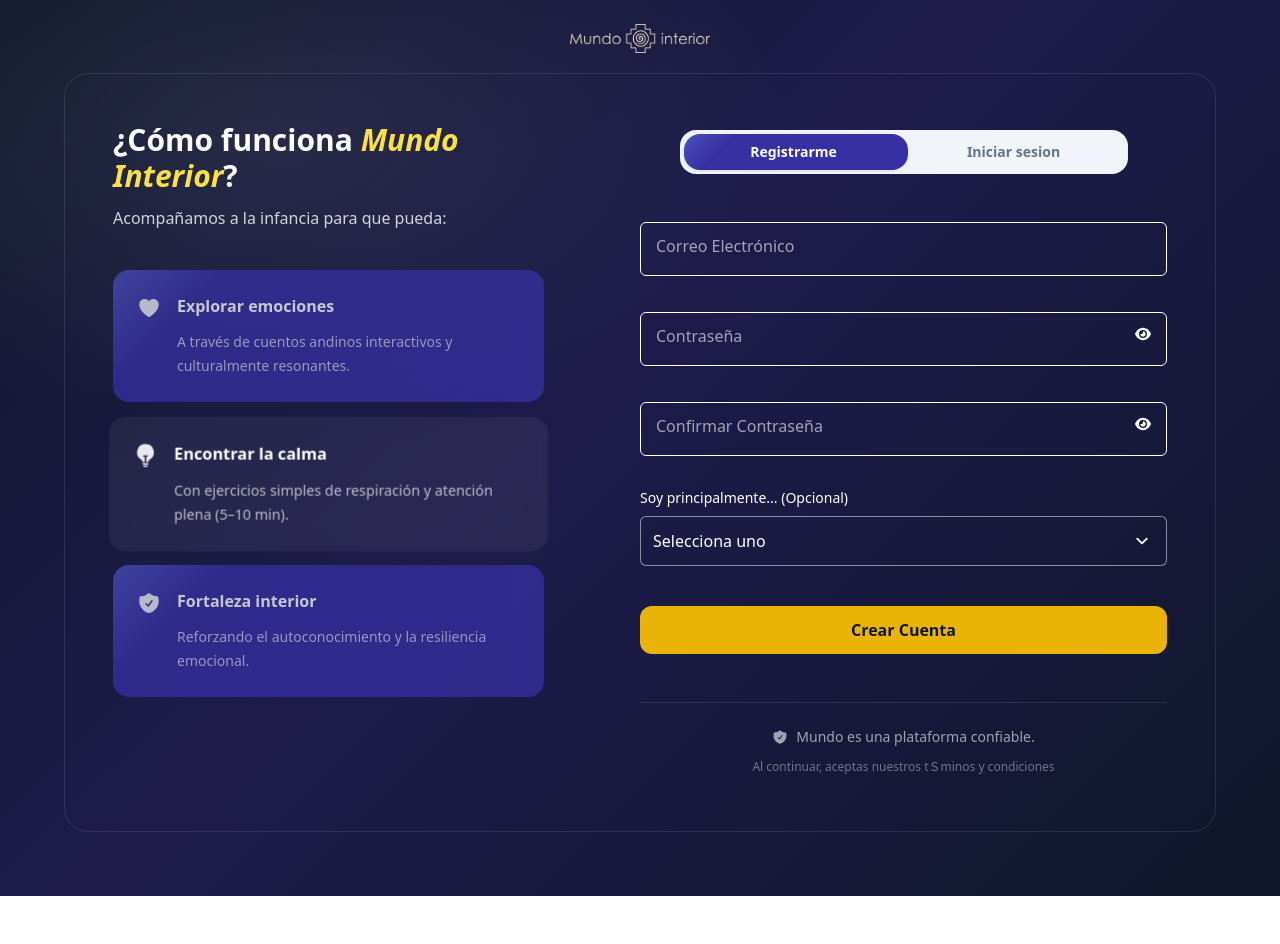
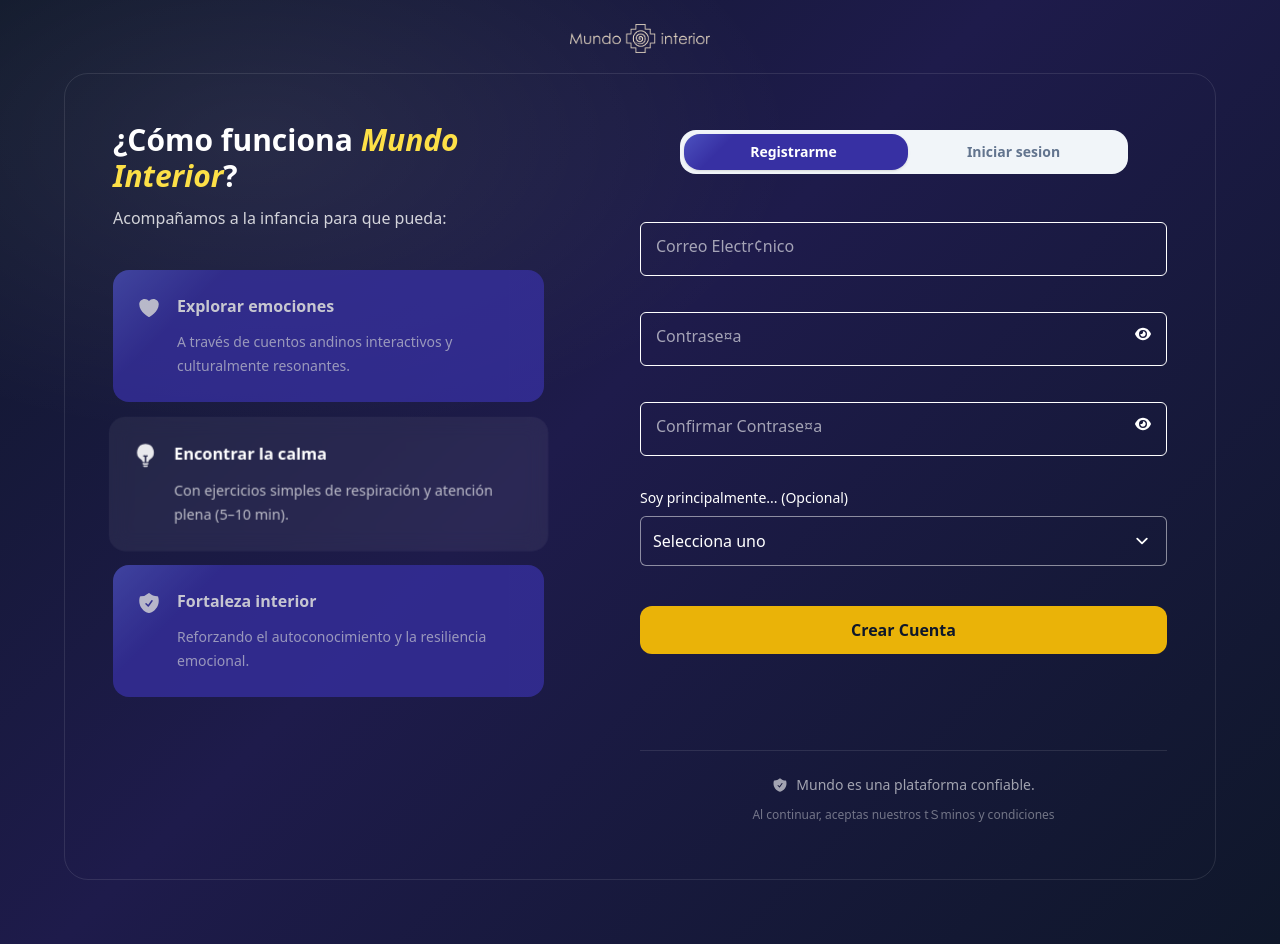
Before and after one commit to and27/mundo, a Next.js app: page /register in a window 1280 px wide. Before the commit the page ends 896 px from the top, so only its background shows below. Built offline with nearby package versions, Linux system fonts and the light colour scheme.

Commit message:
feat(auth): harden passwords and fix mobile auth layout

```diff
--- a/src/app/api/register/route.ts
+++ b/src/app/api/register/route.ts
@@ -1,6 +1,18 @@
 import { createFacilitatorProfile } from "@/lib/supabaseDB";
 import { supabase } from "../../../lib/supabaseServer";
 import { NextRequest, NextResponse } from "next/server";
+
+const passwordMinLength = 8;
+
+const getPasswordError = (password: string) => {
+  if (password.length < passwordMinLength) {
+    return "La contrasena debe tener al menos 8 caracteres.";
+  }
+  if (!/[A-Za-z]/.test(password) || !/\d/.test(password)) {
+    return "La contrasena debe incluir letras y numeros.";
+  }
+  return "";
+};
 
 export async function POST(req: NextRequest) {
   const body = await req.json();
@@ -11,6 +23,11 @@ export async function POST(req: NextRequest) {
       { error: "Email and password are required" },
       { status: 400 }
     );
+  }
+
+  const passwordError = getPasswordError(password);
+  if (passwordError) {
+    return NextResponse.json({ error: passwordError }, { status: 400 });
   }
 
   const allowedRoles: string[] = ["parent", "educator"];
@@ -32,9 +49,9 @@ export async function POST(req: NextRequest) {
       if (authError.message.includes("already registered")) {
         errorMessage = "Este correo electrónico ya está registrado.";
       } else if (
-        authError.message.includes("Password should be at least 6 characters")
+        authError.message.includes("Password should be at least")
       ) {
-        errorMessage = "La contraseña debe tener al menos 6 caracteres.";
+        errorMessage = "La contrasena debe tener al menos 8 caracteres y contener letras y numeros.";
       } else {
         errorMessage = authError.message;
       }
--- a/src/app/register/page.tsx
+++ b/src/app/register/page.tsx
@@ -72,7 +72,7 @@ function AuthPageContent() {
   };
 
   return (
-    <main className="mi-canvas-auth min-h-screen flex items-center justify-center px-4 py-16">
+    <main className="mi-canvas-auth min-h-screen flex items-start md:items-center justify-center px-4 py-16">
       <motion.div
         variants={containerVariants}
         initial="hidden"
@@ -121,7 +121,7 @@ function AuthPageContent() {
                 )}
               </header>
 
-              <div className="flex-1">
+              <div className="flex-1 min-h-[420px] md:min-h-[480px]">
                 <AnimatePresence mode="sync">
                   <motion.div
                     key={activeTab}
--- a/src/components/auth/LoginForm.tsx
+++ b/src/components/auth/LoginForm.tsx
@@ -77,10 +77,17 @@ const LoginForm: React.FC = () => {
       <InputWithLabel
         label="Correo Electrónico"
         name="email"
-        type="text"
+        type="email"
         value={loginData.email}
         handleChange={handleChange}
         error={errors.email}
+        inputProps={{
+          autoComplete: "email",
+          autoCapitalize: "none",
+          autoCorrect: "off",
+          inputMode: "email",
+          spellCheck: false,
+        }}
       />
       <InputWithLabel
         label="Contraseña"
@@ -89,6 +96,11 @@ const LoginForm: React.FC = () => {
         value={loginData.password}
         handleChange={handleChange}
         error={errors.password}
+        inputProps={{
+          autoComplete: "current-password",
+          autoCapitalize: "none",
+          autoCorrect: "off",
+        }}
       />
       <Button
         type="submit"
--- a/src/components/auth/RegisterForm.tsx
+++ b/src/components/auth/RegisterForm.tsx
@@ -24,6 +24,18 @@ interface RegistrationErrors {
 interface RegisterFormProps {
   onSuccess?: () => void;
 }
+
+const passwordMinLength = 8;
+
+const getPasswordError = (password: string) => {
+  if (password.length < passwordMinLength) {
+    return "La contrase¤a debe tener al menos 8 caracteres.";
+  }
+  if (!/[A-Za-z]/.test(password) || !/\d/.test(password)) {
+    return "La contrase¤a debe incluir letras y numeros.";
+  }
+  return "";
+};
 
 const RegisterForm: React.FC<RegisterFormProps> = ({ onSuccess }) => {
   const [registrationData, setRegistrationData] = useState<RegistrationData>({
@@ -56,12 +68,17 @@ const RegisterForm: React.FC<RegisterFormProps> = ({ onSuccess }) => {
       newErrors.email = "Formato de correo electrónico invÿlido.";
     }
     if (!password) {
-      newErrors.password = "La contraseña es obligatoria.";
-    } else if (password.length < 6) {
-      newErrors.password = "La contraseña debe tener al menos 6 caracteres.";
+      newErrors.password = "La contrase¤a es obligatoria.";
+    } else {
+      const passwordError = getPasswordError(password);
+      if (passwordError) {
+        newErrors.password = passwordError;
+      }
     }
-    if (password !== confirmPassword) {
-      newErrors.confirmPassword = "Las contraseñas no coinciden.";
+    if (!confirmPassword) {
+      newErrors.confirmPassword = "Confirma tu contrase¤a.";
+    } else if (password !== confirmPassword) {
+      newErrors.confirmPassword = "Las contrase¤as no coinciden.";
     }
 
     if (Object.keys(newErrors).length > 0) {
@@ -91,28 +108,47 @@ const RegisterForm: React.FC<RegisterFormProps> = ({ onSuccess }) => {
   return (
     <form onSubmit={handleSubmit} className="flex flex-col gap-5">
       <InputWithLabel
-        label="Correo Electrónico"
+        label="Correo Electr¢nico"
         name="email"
         type="email"
         value={registrationData.email}
         handleChange={handleChange}
         error={errors.email}
+        inputProps={{
+          autoComplete: "email",
+          autoCapitalize: "none",
+          autoCorrect: "off",
+          inputMode: "email",
+          spellCheck: false,
+        }}
       />
       <InputWithLabel
-        label="Contraseña"
+        label="Contrase¤a"
         name="password"
         type="password"
         value={registrationData.password}
         handleChange={handleChange}
         error={errors.password}
+        inputProps={{
+          autoComplete: "new-password",
+          autoCapitalize: "none",
+          autoCorrect: "off",
+          minLength: passwordMinLength,
+        }}
       />
       <InputWithLabel
-        label="Confirmar Contraseña"
+        label="Confirmar Contrase¤a"
         name="confirmPassword"
         type="password"
         value={registrationData.confirmPassword}
         handleChange={handleChange}
         error={errors.confirmPassword}
+        inputProps={{
+          autoComplete: "new-password",
+          autoCapitalize: "none",
+          autoCorrect: "off",
+          minLength: passwordMinLength,
+        }}
       />
       <div className="-mt-1">
         <label htmlFor="role" className="block text-white text-sm mb-2">
--- a/src/components/ui/InputWithLabel.tsx
+++ b/src/components/ui/InputWithLabel.tsx
@@ -1,5 +1,6 @@
 import { FaEye } from "react-icons/fa6";
 import { useState } from "react";
+import type { InputHTMLAttributes } from "react";
 
 interface InputLabelProps {
   type?: string;
@@ -9,6 +10,10 @@ interface InputLabelProps {
   className?: string;
   handleChange: (e: React.ChangeEvent<HTMLInputElement>) => void;
   error?: string;
+  inputProps?: Omit<
+    InputHTMLAttributes<HTMLInputElement>,
+    "id" | "name" | "type" | "value" | "onChange"
+  >;
 }
 
 const InputWithLabel: React.FC<InputLabelProps> = ({
@@ -19,6 +24,7 @@ const InputWithLabel: React.FC<InputLabelProps> = ({
   value,
   handleChange,
   error,
+  inputProps,
 }) => {
   const [inputType, setInputType] = useState(type);
 
@@ -39,6 +45,7 @@ const InputWithLabel: React.FC<InputLabelProps> = ({
         value={value}
         placeholder=" "
         onChange={handleChange}
+        {...inputProps}
       />
       <label
         htmlFor={name}
```
